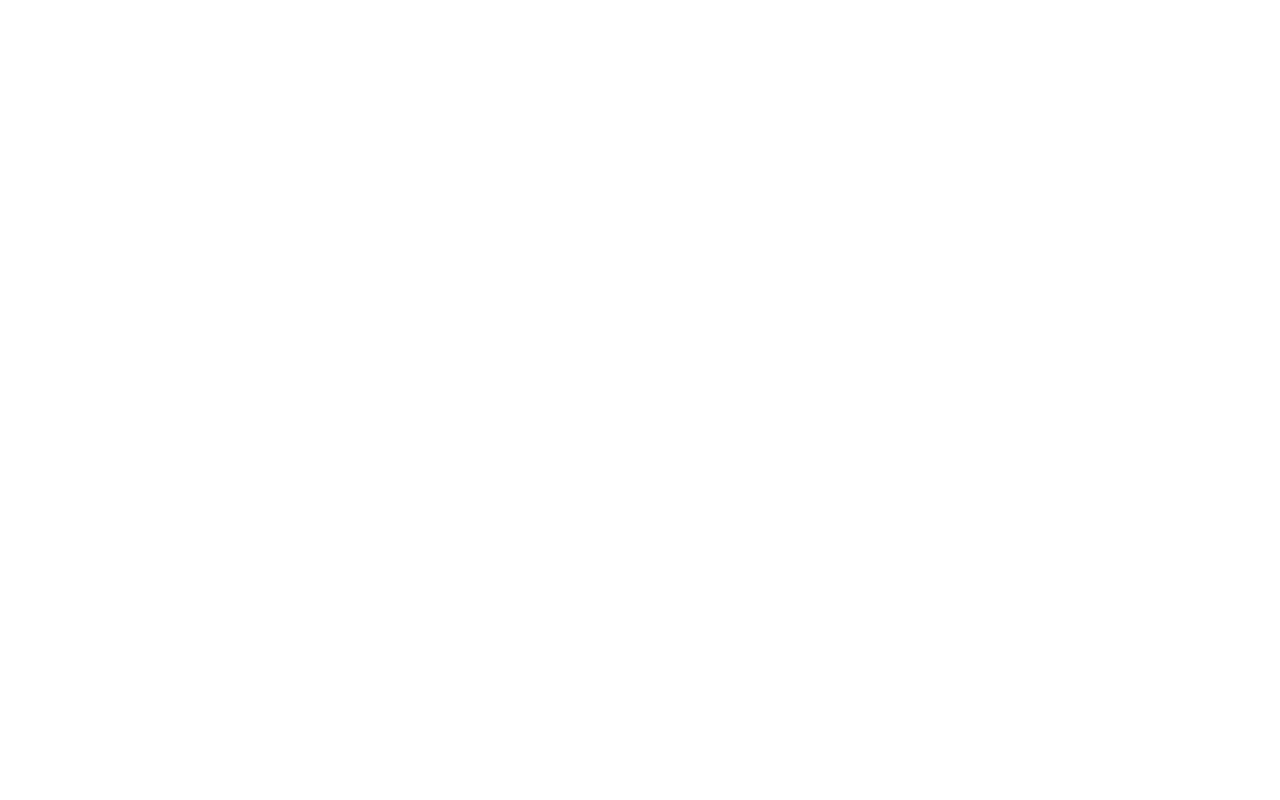
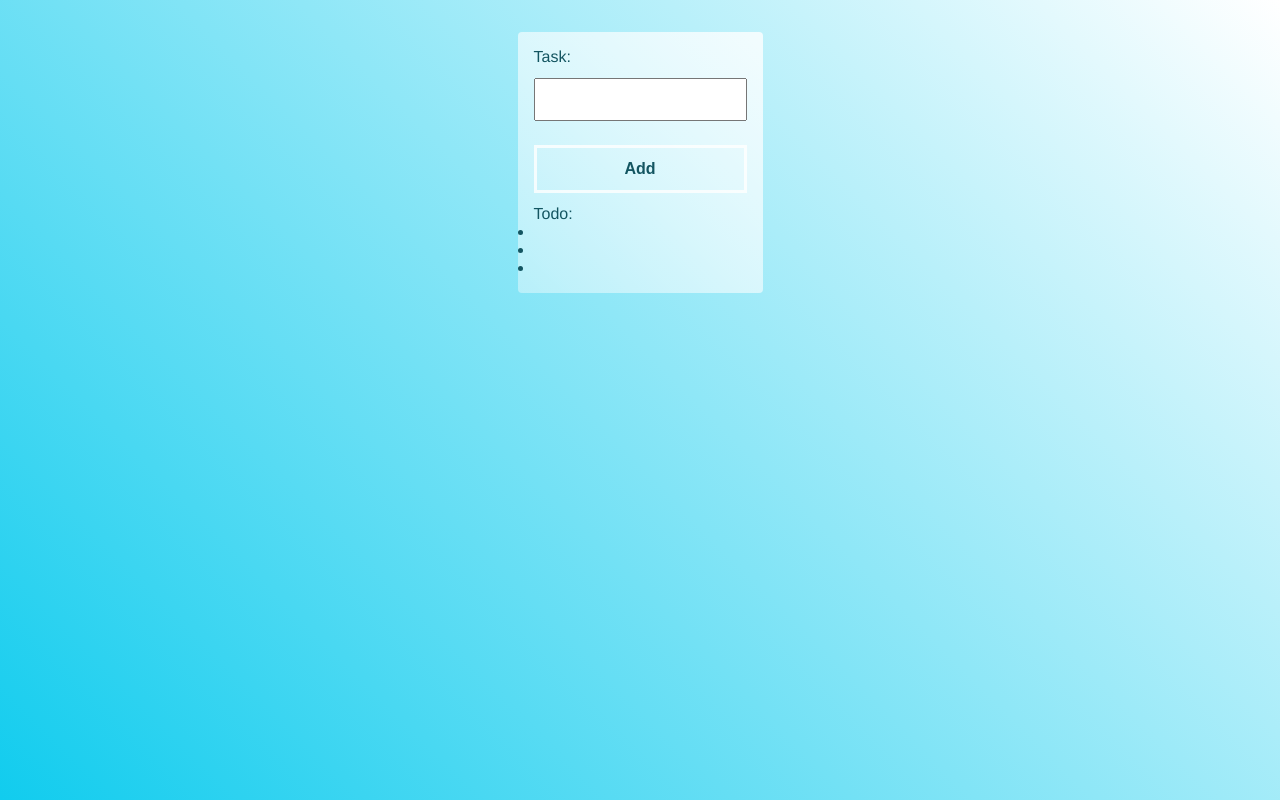
Before and after one commit to irminak/TypeScript-to-do, a website with bundled scripts: page index.html in a window 1280 px wide. Built offline with nearby package versions, Linux system fonts and the light colour scheme.

```diff
--- a/index.html
+++ b/index.html
@@ -6,9 +6,23 @@
             name="viewport"
             content="width=, initial-scale=1.0"
         />
+        <link
+            rel="stylesheet"
+            href="style.css"
+        />
         <title>ToDo TypeScript</title>
     </head>
     <body>
+        <form class="container">
+            <label for="name">Task: </label>
+            <input
+                type="text"
+                id="name"
+            />
+            <button>Add</button>
+            <p>Todo:</p>
+            <ul class="tasks"></ul>
+        </form>
         <script src="dist/app.js"></script>
     </body>
 </html>
--- a/src/app.ts
+++ b/src/app.ts
@@ -0,0 +1,48 @@
+// <li>
+//     <label for='task-1'>Wyrzucić śmieci</label>
+//     <input
+//         type='checkbox'
+//         id='task-1'
+//         name='Wyrzucić śmieci'
+//     />
+// </li>;
+const taskNameInputElement: HTMLInputElement = document.querySelector('#name');
+const addButtonElement: HTMLButtonElement = document.querySelector('button');
+const tasksContainerElement: HTMLElement = document.querySelector('.tasks');
+
+const tasks: { name: string; done: boolean }[] = [
+    { name: 'Wyrzucić śmieci', done: false },
+    { name: 'Pójść na siłkę', done: true },
+    { name: 'Nakarmić psa', done: false },
+];
+
+const render = () => {
+    tasksContainerElement.innerHTML = '';
+    tasks.forEach((task, index) => {
+        const taskElement: HTMLElement = document.createElement('li');
+        const id: string = `task ${index}`;
+        const taskLabelElement: HTMLLabelElement =
+            document.createElement('label');
+        taskLabelElement.innerText = task.name;
+        taskLabelElement.setAttribute('for', id);
+
+        const checkboxElement: HTMLInputElement =
+            document.createElement('input');
+        checkboxElement.type = 'checkbox';
+        checkboxElement.name = task.name;
+
+        tasksContainerElement.appendChild(taskElement);
+    });
+};
+
+const addTask = (taskName: string) => {
+    tasks.push({ name: taskName, done: false });
+};
+
+addButtonElement.addEventListener('click', (e: Event) => {
+    e.preventDefault();
+    addTask(taskNameInputElement.value);
+    render();
+});
+
+render();
--- /dev/null
+++ b/style.css
@@ -0,0 +1,87 @@
+:root {
+    --color-bg: #1ce;
+    --color-text: rgb(19, 85, 97);
+}
+
+* {
+    box-sizing: border-box;
+    margin: 0;
+    padding: 0;
+}
+
+body {
+    align-items: flex-start;
+    background: linear-gradient(45deg, #1ce, #fff);
+    color: var(--color-text);
+    display: flex;
+    justify-content: center;
+    height: 100vh;
+    font-family: Helvetica, sans-serif;
+    padding: 32px;
+    width: 100vw;
+}
+
+.container {
+    background: linear-gradient(
+        45deg,
+        rgba(255, 255, 255, 0.4),
+        rgba(255, 255, 255, 0.8)
+    );
+    border-radius: 4px;
+    display: inline-block;
+    padding: 16px;
+}
+
+input[type='text'] {
+    display: block;
+    margin: 12px 0;
+    padding: 12px 16px;
+}
+
+button {
+    background: transparent;
+    border: rgba(255, 255, 255, 0.8) solid 3px;
+    color: var(--color-text);
+    cursor: pointer;
+    font-size: 16px;
+    font-weight: bold;
+    margin: 12px 0;
+    padding: 12px 16px;
+    transition: border-color 0.3s, background 0.3s;
+    width: 100%;
+}
+
+button:hover {
+    border-color: var(--color-text);
+    background: rgba(255, 255, 255, 0.8);
+}
+
+.categories li {
+    align-items: center;
+    display: flex;
+    list-style-type: none;
+}
+
+.categories input {
+    margin-right: 8px;
+}
+
+.tasks {
+}
+
+.tasks input {
+    margin-left: 8px;
+}
+
+.gym {
+    color: darkblue;
+    list-style: circle;
+}
+
+.hobby {
+    color: darkgoldenrod;
+}
+
+.work {
+    text-decoration: underline;
+}
```
Also changed, not shown: dist/app.js.
